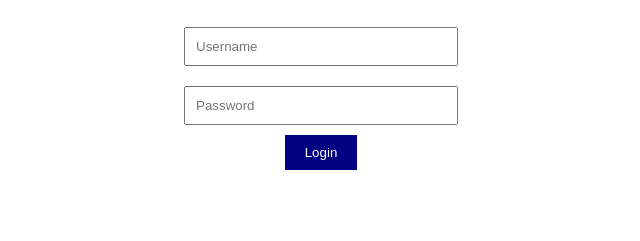
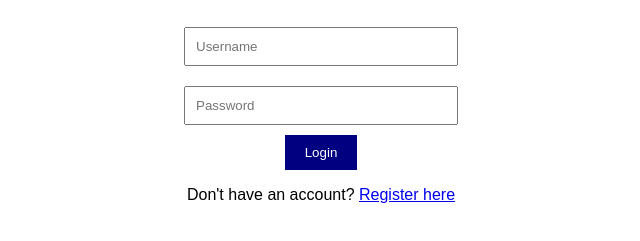
Before and after one commit to praneetha617/bin-web-app, a plain HTML site: page login.html in a window 1280 px wide. Shown: the part 99-340 px from the top of the page, without its empty margins (319-959 px from the left). Drawn offline with Linux system fonts and the light colour scheme.

Commit message:
opening first register form

```diff
--- a/login.html
+++ b/login.html
@@ -18,6 +18,8 @@
     <input type="password" name="password" placeholder="Password" required><br>
     <button type="submit">Login</button>
   </form>
+
+<p>Don't have an account? <a href="Register.html">Register here</a></p>
 
   <script>
     window.onload = function () {
```
Also changed, not shown: register.html (+2 -0 lines).
